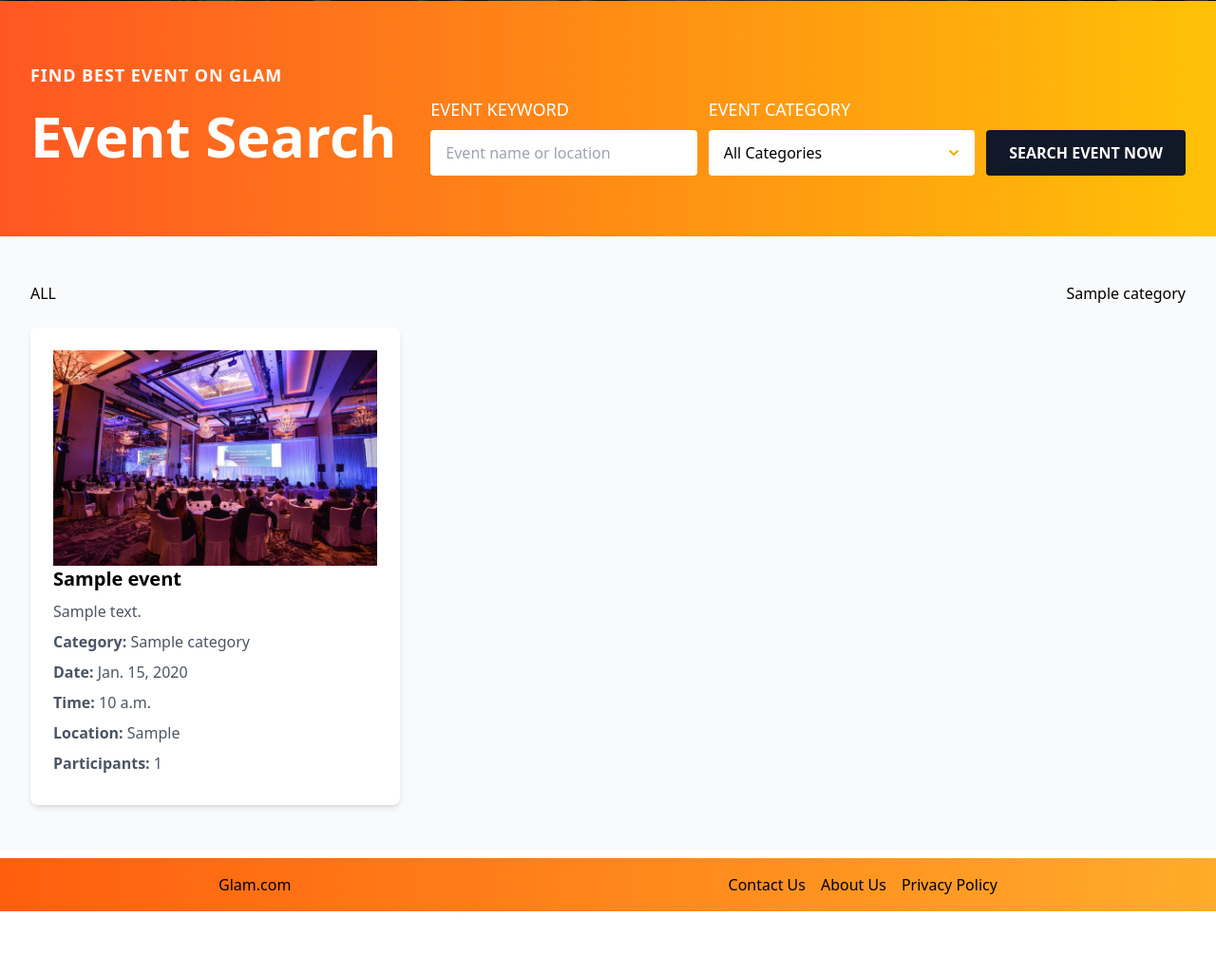
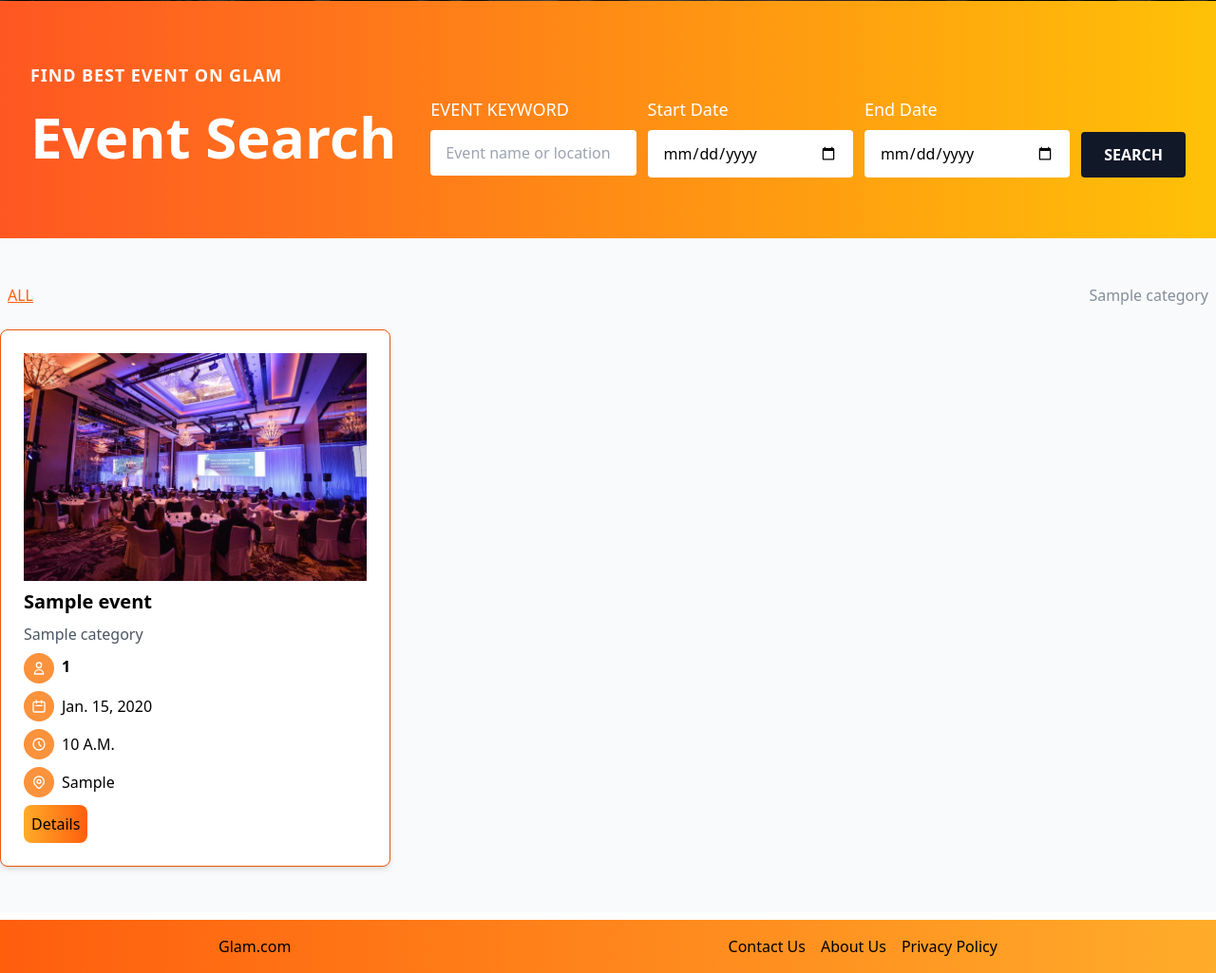
Before and after one commit to Sumaiya-Meem/Event_management-Django-, a Django app: page /events/home/ in a window 1280 px wide. Shown: the part 469-1494 px from the top of the page at 95% size. Before the commit the page ends 1429 px from the top, so only its background shows below. Run offline with Django 5.2, Linux system fonts and the light colour scheme; tables that the repository leaves empty hold one stand-in row (values such as "Sample post").

Commit message:
implement filter query to display events based on date range and search by name or location

```diff
--- a/events/templates/event.html
+++ b/events/templates/event.html
@@ -28,37 +28,39 @@
                                             name="keyword"
                                             placeholder="Event name or location"
                                             class="w-full px-4 py-3 rounded border-0 focus:ring-2 focus:ring-blue-500"
+                                            value="{{ request.GET.keyword|default:'' }}"
                                         >
                                     </div>
                                     <div class="flex flex-col w-full gap-2">
-                            <label for="category" class="text-white text-lg font-medium">EVENT CATEGORY</label>
-                            <div class="relative">
-                                <select
-                                    id="category"
-                                    name="category"
-                                    class="w-full px-4 py-3 rounded border-0 appearance-none bg-white focus:ring-2 focus:ring-blue-500"
+                                        <label for="start_date" class="text-white text-lg font-medium">Start Date</label>
+                                        <input
+                                            type="date"
+                                            id="start_date"
+                                            name="start_date"
+                                            placeholder="YYYY-MM-DD"
+                                            class="w-full px-4 py-3 rounded border-0 focus:ring-2 focus:ring-blue-500"
+                                            value="{{ request.GET.start_date|default:'' }}"
                                         >
-                                    <option value="">All Categories</option>
-                                    {% for category in categories %}
-                                        <option value="{{ category.id }}" {% if selected_category_id == category.id|stringformat:"s" %}selected{% endif %}>
-                                            {{ category.name }}
-                                        </option>
-                                    {% endfor %}
-                                </select>
-                                <div class="absolute right-3 top-1/2 transform -translate-y-1/2 pointer-events-none">
-                                    <svg class="h-5 w-5 text-yellow-500" xmlns="http://www.w3.org/2000/svg" viewBox="0 0 20 20" fill="currentColor">
-                                        <path fill-rule="evenodd" d="M5.293 7.293a1 1 0 011.414 0L10 10.586l3.293-3.293a1 1 0 111.414 1.414l-4 4a1 1 0 01-1.414 0l-4-4a1 1 0 010-1.414z" clip-rule="evenodd" />
-                                    </svg>
                                     </div>
+                                    <div class="flex flex-col w-full gap-2">
+                                        <label for="end_date" class="text-white text-lg font-medium">End Date</label>
+                                        <input
+                                            type="date"
+                                            id="end_date"
+                                            name="end_date"
+                                            placeholder="YYYY-MM-DD"
+                                            class="w-full px-4 py-3 rounded border-0 focus:ring-2 focus:ring-blue-500"
+                                            value="{{ request.GET.end_date|default:'' }}"
+                                        >
                                     </div>
-                        </div>
+
                                     <div class="flex flex-col w-full md:w-auto justify-end">
                                         <label class="text-white text-lg font-medium opacity-0">SEARCH</label>
                                         <button
                                             type="submit"
                                             class="bg-gray-900 text-white px-6 py-3 rounded font-semibold hover:bg-black transition-colors whitespace-nowrap"
                                         >
-                                SEARCH EVENT NOW
+                                            SEARCH
                                         </button>
                                     </div>
                                 </form>
@@ -69,7 +71,7 @@
 
     <!-- Events Listing Section -->
     <section class="py-12 bg-gray-50">
-        <div class="container mx-auto px-4 md:px-8">
+        <div class="container mx-auto">
 
                   <div class="mb-6 ">
                             {% comment %} <span><svg width="50" height="50" viewBox="0 0 100 100" xmlns="http://www.w3.org/2000/svg">
@@ -80,13 +82,13 @@
 
                                 <div class="flex items-center justify-between">
                                     <a href="{% url 'home_page' %}?category=all">
-                                                      <h1 class="text-4xl font-medium mx-2 {% if selected_category_id == 'all' %}text-[#ff5e0d] underline {% else %}text-[#838e99]{% endif %}">
+                                                      <h1 class=" font-medium mx-2 {% if selected_category_id == 'all' %}text-[#ff5e0d] underline {% else %}text-[#838e99]{% endif %}">
                                                           ALL
                                                       </h1>
                                     </a>
                                     {% for category in categories %}
                                         <a href="{% url 'home_page' %}?category={{ category.id }}">
-                                            <p class="text-4xl text-[#838e99] font-medium mx-2">{{ category.name }}</p>
+                                            <p class=" text-[#838e99] font-medium mx-2 ">{{ category.name }}</p>
                                         </a>
                                     {% endfor %}
                                 </div>
@@ -94,15 +96,105 @@
             <!-- Events Grid -->
             <div class="grid grid-cols-1 md:grid-cols-2 lg:grid-cols-3 gap-6">
                 {% for event in events %}
-                    <div class="bg-white p-6 rounded-lg shadow-md">
+                    <div class="bg-white p-6 rounded-lg shadow-md border-[1px] border-orange-600 space-y-2">
                          <img src="{% static 'images/img1.jpeg' %}" alt="">
                         <h3 class="text-xl font-bold mb-2">{{ event.name }}</h3>
-                        <p class="text-gray-600 mb-2">{{ event.description }}</p>
-                        <p class="text-gray-600 mb-2"><strong>Category:</strong> {{ event.category.name }}</p>
-                        <p class="text-gray-600 mb-2"><strong>Date:</strong> {{ event.date }}</p>
-                        <p class="text-gray-600 mb-2"><strong>Time:</strong> {{ event.time }}</p>
-                        <p class="text-gray-600 mb-2"><strong>Location:</strong> {{ event.location }}</p>
-                        <p class="text-gray-600 mb-2"><strong>Participants:</strong> {{ event.participants.count }}</p>
+                        <p class="text-gray-600 mb-2 font-medium">{{ event.category.name }}</p>
+                        {% comment %} participant {% endcomment %}
+                        <div class="flex gap-2 items-center ">
+                                    <div class="bg-orange-400 p-2 rounded-full">
+                                      <svg
+                                        xmlns="http://www.w3.org/2000/svg"
+                                        fill="none"
+                                        viewBox="0 0 24 24"
+                                        stroke="currentColor"
+                                        class="w-4 h-4 text-white"
+                                      >
+                                        <path
+                                          stroke-linecap="round"
+                                          stroke-linejoin="round"
+                                          stroke-width="2"
+                                          d="M16 7a4 4 0 11-8 0 4 4 0 018 0zM12 14a7 7 0 00-7 7h14a7 7 0 00-7-7z"
+                                        />
+                                      </svg>
+
+                                    </div>
+                                    <div class="">
+                                      <p class="font-semibold mb-1">{{event.participants.count}}</p>
+                                    </div>
+                        </div>
+
+                        <div class="flex items-center gap-2">
+                             <div class="bg-orange-400 p-2 rounded-full">
+                                    <svg
+                                      xmlns="http://www.w3.org/2000/svg"
+                                      fill="none"
+                                      viewBox="0 0 24 24"
+                                      stroke="currentColor"
+                                      class="w-4 h-4 text-white"
+                                    >
+                                      <path
+                                        stroke-linecap="round"
+                                        stroke-linejoin="round"
+                                        stroke-width="2"
+                                        d="M8 7V3m8 4V3m-9 8h10M5 21h14a2 2 0 002-2V7a2 2 0 00-2-2H5a2 2 0 00-2 2v12a2 2 0 002 2z"
+                                      />
+                                    </svg>
+                             </div>
+                                    <div><p class="">{{ event.date }}</p></div>
+                        </div>
+
+
+                        <div class="flex items-center gap-2 ">
+                                    <div class="bg-orange-400 p-2 rounded-full">
+                                                      <svg
+                                      xmlns="http://www.w3.org/2000/svg"
+                                      fill="none"
+                                      viewBox="0 0 24 24"
+                                      stroke="currentColor"
+                                      class="w-4 h-4 text-white"
+                                    >
+                                      <path
+                                        stroke-linecap="round"
+                                        stroke-linejoin="round"
+                                        stroke-width="2"
+                                        d="M12 8v4l3 3m6-3a9 9 0 11-18 0 9 9 0 0118 0z"
+                                      />
+                                    </svg>
+                                    </div>
+                                    <div>
+                                                      <p class="uppercase">{{ event.time }}</p>
+                                    </div>
+                          </div>
+
+                                  <!-- Location -->
+                                  <div class="flex items-center gap-2">
+                                    <div class="bg-orange-400 p-2 rounded-full">
+                                                      <svg
+                                      xmlns="http://www.w3.org/2000/svg"
+                                      fill="none"
+                                      viewBox="0 0 24 24"
+                                      stroke="currentColor"
+                                      class="w-4 h-4 text-white"
+                                    >
+                                      <path
+                                        stroke-linecap="round"
+                                        stroke-linejoin="round"
+                                        stroke-width="2"
+                                        d="M17.657 16.657L13.414 20.9a1.998 1.998 0 01-2.827 0l-4.244-4.243a8 8 0 1111.314 0z"
+                                      />
+                                      <path
+                                        stroke-linecap="round"
+                                        stroke-linejoin="round"
+                                        stroke-width="2"
+                                        d="M15 11a3 3 0 11-6 0 3 3 0 016 0z"
+                                      />
+                                    </svg>
+                                    </div>
+                                    <div><p class="">{{ event.location }}</p></div>
+                                  </div>
+
+                        <button class="p-2 rounded-lg bg-gradient-to-r from-[#ffac2a] to-[#ff5e0d]">Details</button>
                     </div>
                 {% endfor %}
             </div>
--- a/events/views.py
+++ b/events/views.py
@@ -16,13 +16,28 @@ from django.db.models import Count, Q
 
 def home_page(request):
     categories = Category.objects.all()
-
     selected_category_id = request.GET.get('category', 'all')
 
     events = Event.objects.select_related('category').prefetch_related('participants').all()
 
     if selected_category_id and selected_category_id != 'all':
         events = events.filter(category_id=selected_category_id)
+
+    # Search functioality
+    keyword = request.GET.get('keyword')
+    if keyword:
+        events = events.filter(Q(name__icontains=keyword) | Q(location__icontains=keyword)
+        )
+
+    # Filter by date range
+    start_date = request.GET.get('start_date')
+    end_date = request.GET.get('end_date')
+
+    if start_date:
+        events = events.filter(date__gte=start_date)
+
+    if end_date:
+        events = events.filter(date__lte=end_date)
 
     context = {
         'events': events,
--- a/static/css/output.css
+++ b/static/css/output.css
@@ -656,8 +656,9 @@ video {
   grid-column: span 8 / span 8;
 }
 
-.col-span-full {
-  grid-column: 1 / -1;
+.mx-2 {
+  margin-left: 0.5rem;
+  margin-right: 0.5rem;
 }
 
 .mx-auto {
@@ -762,8 +764,24 @@ video {
   height: 100vh;
 }
 
-.h-8 {
-  height: 2rem;
+.h-\[30px\] {
+  height: 30px;
+}
+
+.h-3 {
+  height: 0.75rem;
+}
+
+.h-2 {
+  height: 0.5rem;
+}
+
+.h-4 {
+  height: 1rem;
+}
+
+.h-1 {
+  height: 0.25rem;
 }
 
 .w-1\/2 {
@@ -786,8 +804,24 @@ video {
   width: 100%;
 }
 
-.w-8 {
-  width: 2rem;
+.w-\[30px\] {
+  width: 30px;
+}
+
+.w-2 {
+  width: 0.5rem;
+}
+
+.w-4 {
+  width: 1rem;
+}
+
+.w-1 {
+  width: 0.25rem;
+}
+
+.w-3 {
+  width: 0.75rem;
 }
 
 .border-collapse {
@@ -879,14 +913,10 @@ video {
   margin-bottom: calc(1rem * var(--tw-space-y-reverse));
 }
 
-.-space-x-2 > :not([hidden]) ~ :not([hidden]) {
-  --tw-space-x-reverse: 0;
-  margin-right: calc(-0.5rem * var(--tw-space-x-reverse));
-  margin-left: calc(-0.5rem * calc(1 - var(--tw-space-x-reverse)));
-}
-
-.overflow-hidden {
-  overflow: hidden;
+.space-y-2 > :not([hidden]) ~ :not([hidden]) {
+  --tw-space-y-reverse: 0;
+  margin-top: calc(0.5rem * calc(1 - var(--tw-space-y-reverse)));
+  margin-bottom: calc(0.5rem * var(--tw-space-y-reverse));
 }
 
 .overflow-y-auto {
@@ -921,8 +951,8 @@ video {
   border-width: 0px;
 }
 
-.border-2 {
-  border-width: 2px;
+.border-\[1px\] {
+  border-width: 1px;
 }
 
 .border-\[\#ff5e0d\] {
@@ -930,9 +960,9 @@ video {
   border-color: rgb(255 94 13 / var(--tw-border-opacity, 1));
 }
 
-.border-white {
+.border-orange-600 {
   --tw-border-opacity: 1;
-  border-color: rgb(255 255 255 / var(--tw-border-opacity, 1));
+  border-color: rgb(234 88 12 / var(--tw-border-opacity, 1));
 }
 
 .bg-black {
@@ -1000,9 +1030,19 @@ video {
   background-color: rgb(255 255 255 / var(--tw-bg-opacity, 1));
 }
 
-.bg-gray-300 {
+.bg-orange-500 {
   --tw-bg-opacity: 1;
-  background-color: rgb(209 213 219 / var(--tw-bg-opacity, 1));
+  background-color: rgb(249 115 22 / var(--tw-bg-opacity, 1));
+}
+
+.bg-orange-300 {
+  --tw-bg-opacity: 1;
+  background-color: rgb(253 186 116 / var(--tw-bg-opacity, 1));
+}
+
+.bg-orange-400 {
+  --tw-bg-opacity: 1;
+  background-color: rgb(251 146 60 / var(--tw-bg-opacity, 1));
 }
 
 .bg-opacity-70 {
@@ -1031,12 +1071,22 @@ video {
   --tw-gradient-stops: var(--tw-gradient-from), var(--tw-gradient-to);
 }
 
+.from-\[\#ffac2a\] {
+  --tw-gradient-from: #ffac2a var(--tw-gradient-from-position);
+  --tw-gradient-to: rgb(255 172 42 / 0) var(--tw-gradient-to-position);
+  --tw-gradient-stops: var(--tw-gradient-from), var(--tw-gradient-to);
+}
+
 .to-\[\#FFC107\] {
   --tw-gradient-to: #FFC107 var(--tw-gradient-to-position);
 }
 
 .to-\[\#ffac2a\] {
   --tw-gradient-to: #ffac2a var(--tw-gradient-to-position);
+}
+
+.to-\[\#ff5e0d\] {
+  --tw-gradient-to: #ff5e0d var(--tw-gradient-to-position);
 }
 
 .object-cover {
@@ -1124,6 +1165,11 @@ video {
 .text-3xl {
   font-size: 1.875rem;
   line-height: 2.25rem;
+}
+
+.text-4xl {
+  font-size: 2.25rem;
+  line-height: 2.5rem;
 }
 
 .text-5xl {
@@ -1171,6 +1212,16 @@ video {
   letter-spacing: 0.05em;
 }
 
+.text-\[\#838e99\] {
+  --tw-text-opacity: 1;
+  color: rgb(131 142 153 / var(--tw-text-opacity, 1));
+}
+
+.text-\[\#ff5e0d\] {
+  --tw-text-opacity: 1;
+  color: rgb(255 94 13 / var(--tw-text-opacity, 1));
+}
+
 .text-\[\#ffbd30\] {
   --tw-text-opacity: 1;
   color: rgb(255 189 48 / var(--tw-text-opacity, 1));
@@ -1189,6 +1240,11 @@ video {
 .text-fuchsia-600 {
   --tw-text-opacity: 1;
   color: rgb(192 38 211 / var(--tw-text-opacity, 1));
+}
+
+.text-gray-600 {
+  --tw-text-opacity: 1;
+  color: rgb(75 85 99 / var(--tw-text-opacity, 1));
 }
 
 .text-gray-800 {
@@ -1221,19 +1277,13 @@ video {
   color: rgb(234 179 8 / var(--tw-text-opacity, 1));
 }
 
-.text-blue-800 {
+.text-gray-700 {
   --tw-text-opacity: 1;
-  color: rgb(30 64 175 / var(--tw-text-opacity, 1));
+  color: rgb(55 65 81 / var(--tw-text-opacity, 1));
 }
 
-.text-gray-500 {
-  --tw-text-opacity: 1;
-  color: rgb(107 114 128 / var(--tw-text-opacity, 1));
-}
-
-.text-gray-600 {
-  --tw-text-opacity: 1;
-  color: rgb(75 85 99 / var(--tw-text-opacity, 1));
+.underline {
+  text-decoration-line: underline;
 }
 
 .opacity-0 {
```
Also changed, not shown: other parts of static/css/output.css (+9 -28 lines). Lines whose indentation alone changed are shown as unchanged.
